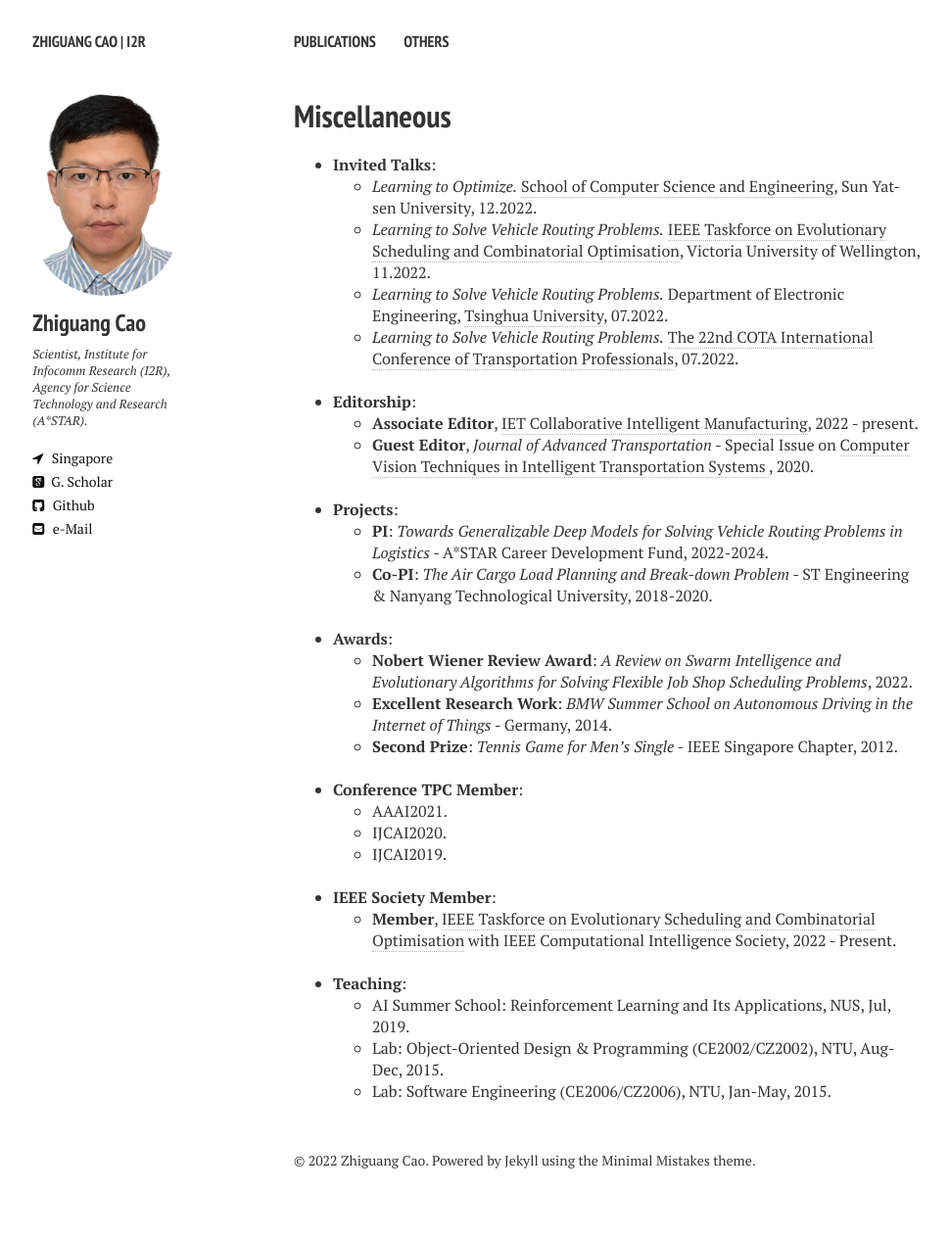
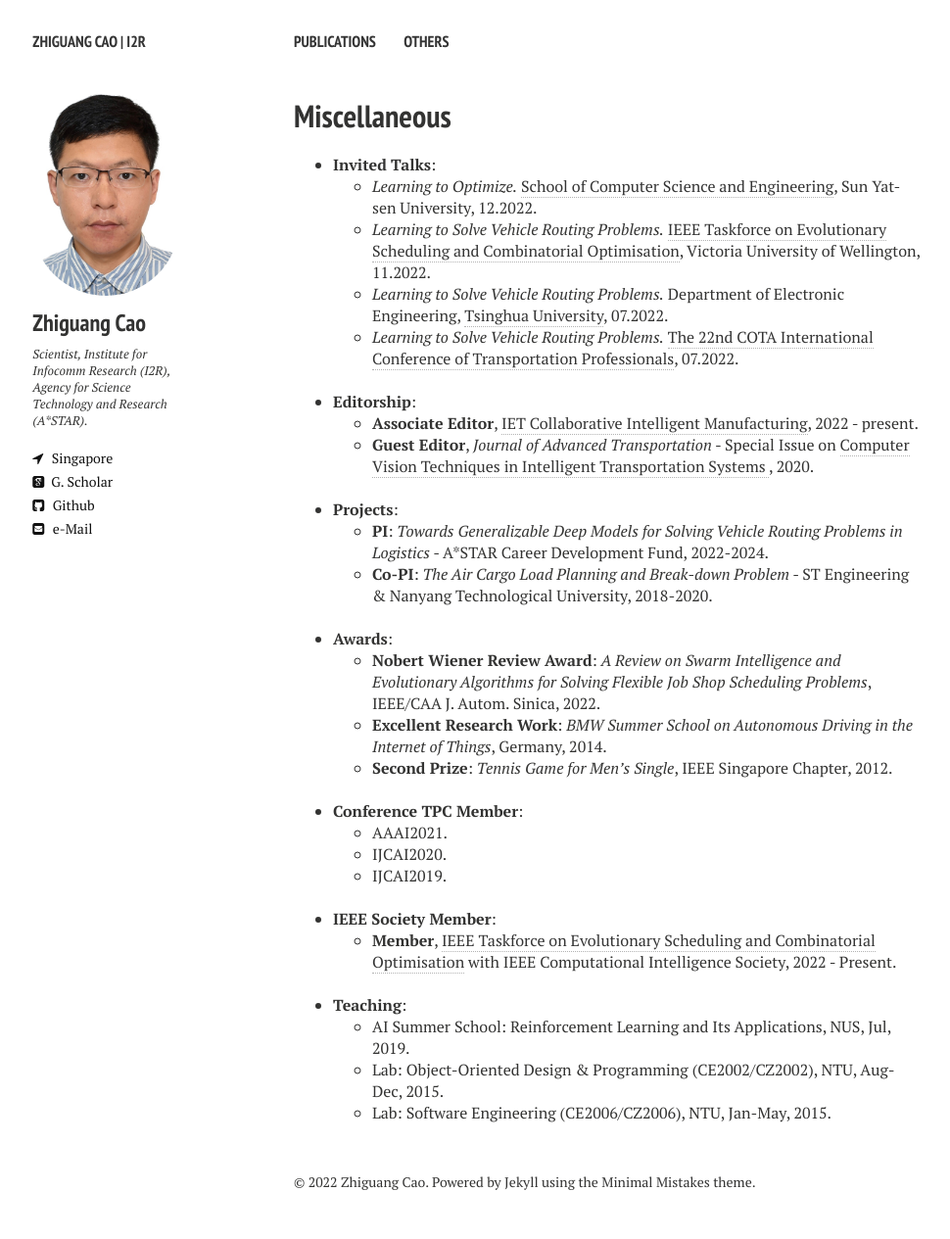
Before and after one commit to zhiguangcaosg/zhiguangcaosg.github.io, a Jekyll site: the page built from others.md, in a window 1280 px wide. Shown: the whole page at 98% size, without its empty margins (20-990 px from the left). Built offline with Jekyll 4.4.1, drawn with Linux system fonts in a browser that asks for light colours; nearby versions of some CDN libraries; before the commit the page ends 1243 px from its top, so only the background shows below that.

Commit message:
Update others.md

```diff
--- a/others.md
+++ b/others.md
@@ -57,11 +57,11 @@ comments: false
 <li>
 <b>Awards</b>:
 	<ul>
-	<li> <b>Nobert Wiener Review Award</b>: <i> A Review on Swarm Intelligence and Evolutionary Algorithms for Solving Flexible Job Shop Scheduling Problems</i>, 2022.
+	<li> <b>Nobert Wiener Review Award</b>: <i> A Review on Swarm Intelligence and Evolutionary Algorithms for Solving Flexible Job Shop Scheduling Problems</i>, IEEE/CAA J. Autom. Sinica, 2022.
 	</li>
-	<li> <b>Excellent Research Work</b>: <i> BMW Summer School on Autonomous Driving in the Internet of Things</i> - Germany, 2014.
+	<li> <b>Excellent Research Work</b>: <i> BMW Summer School on Autonomous Driving in the Internet of Things</i>, Germany, 2014.
 	</li>
-	<li> <b>Second Prize</b>: <i> Tennis Game for Men’s Single</i> - IEEE Singapore Chapter, 2012.
+	<li> <b>Second Prize</b>: <i> Tennis Game for Men’s Single</i>, IEEE Singapore Chapter, 2012.
 	</li>
 	</ul>
 
```
